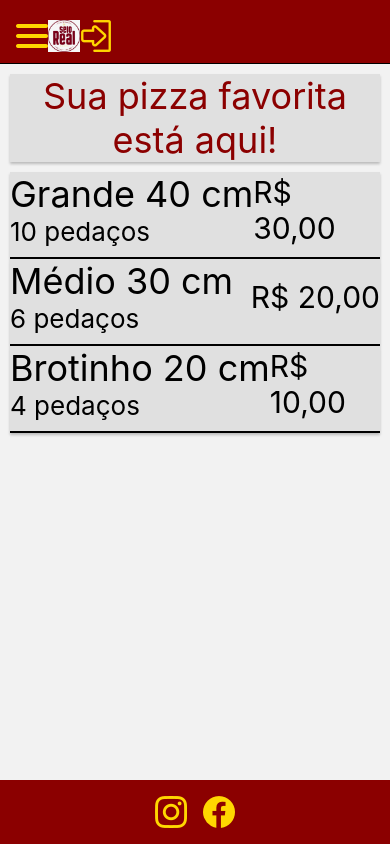
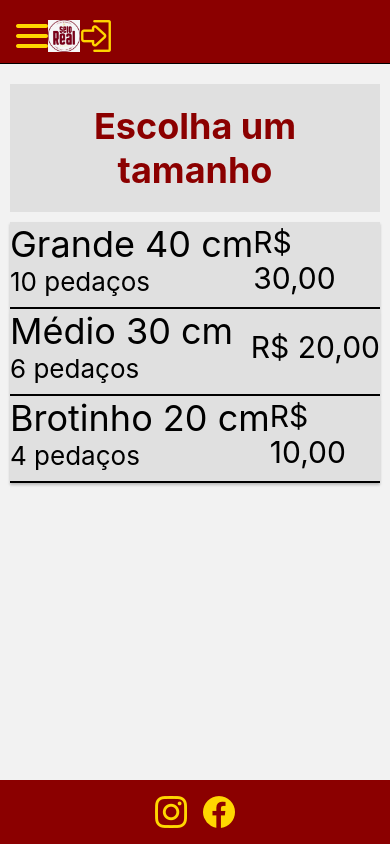
Before and after one commit to milenaksk/pizza-selo-real, a React Native app: screen /Inicial in a window 390 px wide. Built offline with nearby package versions, Linux system fonts and the light colour scheme.

Commit message:
sombra atras do container

```diff
--- a/src/component/InicialBanner.js
+++ b/src/component/InicialBanner.js
@@ -4,7 +4,7 @@ import { StyleSheet, Text, View } from 'react-native';
 const InicialBanner = () => {
   return (
     <View style={styles.bannerContainer}>
-      <Text style={styles.bannerText}>Sua pizza favorita está aqui!</Text>
+      <Text style={styles.bannerText}>Escolha um tamanho</Text>
     </View>
   );
 };
@@ -13,19 +13,14 @@ const styles = StyleSheet.create({
   bannerContainer: {
     flex: 1,
     backgroundColor: '#e0e0e0', // cor de fundo do banner
-    marginTop: 10, // espaço de 10px abaixo da menubar
+    marginTop: 20, // espaço de 10px abaixo da menubar
     marginStart: 10,
     marginEnd: 10,
-    shadowColor: "#000",
-    shadowOffset: {
-      width: 0,
-      height: 2,
-    },
-    shadowOpacity: 0.23,
-    shadowRadius: 2.62,
-    elevation: 4,
+    elevation: 4, // Essa propriedade adiciona sombra no Android
   },
   bannerText: {
+    fontWeight: 'bold',
+    padding:20,
     color: '#8B0000', // cor do texto do banner
     fontSize: 36, // tamanho da fonte
     textAlign: 'center', // centalizar texto
```
